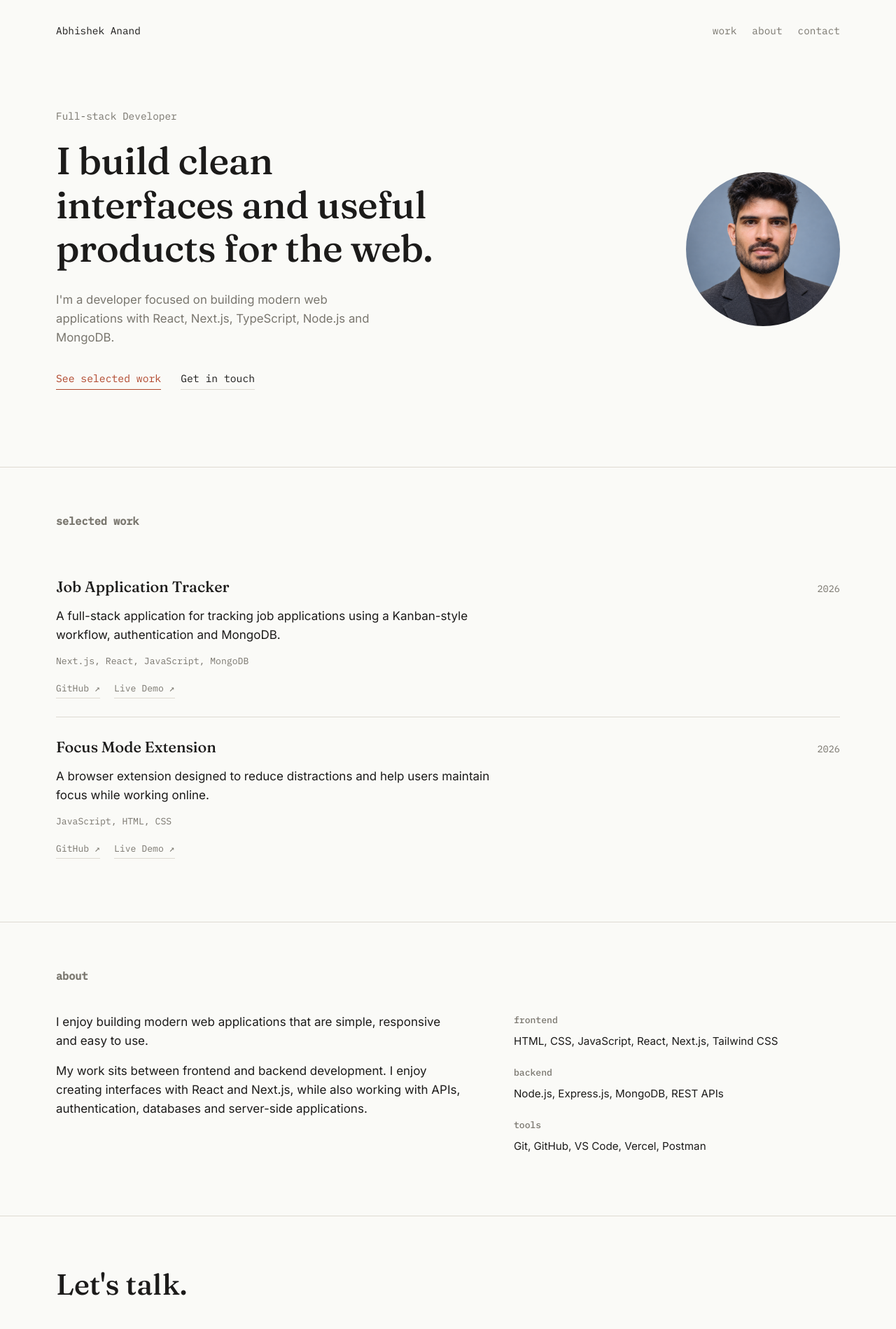
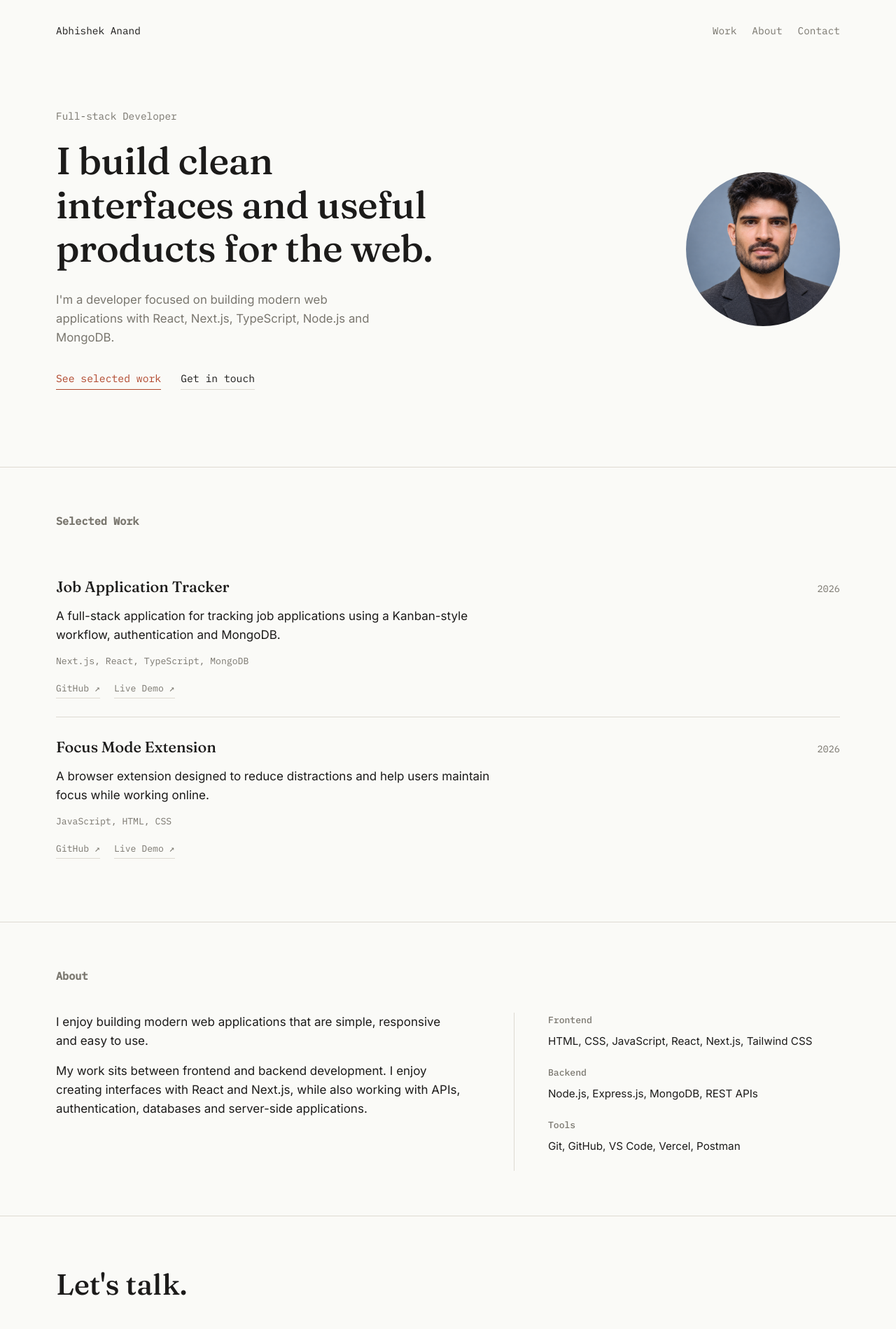
Before and after one commit to abhishek-anand7/My-Portfolio, a React (Vite) app: page / in a window 1280 px wide. Shown: the top 1899 px of the page at 70% size. Built offline with nearby package versions, Linux system fonts and the light colour scheme.

Commit message:
final touch

```diff
--- a/src/components/About.jsx
+++ b/src/components/About.jsx
@@ -2,7 +2,7 @@ function About() {
   return (
     <section id="about">
       <div className="wrap">
-        <h2 className="section-title">about</h2>
+        <h2 className="section-title">About</h2>
 
         <div className="about-grid">
           <div className="about-bio">
@@ -21,21 +21,21 @@ function About() {
 
           <div className="about-skills">
             <div className="skill-group">
-              <h3>frontend</h3>
+              <h3>Frontend</h3>
               <p>
                 HTML, CSS, JavaScript, React, Next.js, Tailwind CSS
               </p>
             </div>
 
             <div className="skill-group">
-              <h3>backend</h3>
+              <h3>Backend</h3>
               <p>
                 Node.js, Express.js, MongoDB, REST APIs
               </p>
             </div>
 
             <div className="skill-group">
-              <h3>tools</h3>
+              <h3>Tools</h3>
               <p>
                 Git, GitHub, VS Code, Vercel, Postman
               </p>
--- a/src/components/Navbar.jsx
+++ b/src/components/Navbar.jsx
@@ -5,9 +5,9 @@ function Navbar() {
         <div className="brand">Abhishek Anand</div>
 
         <div className="navlinks">
-          <a href="#work">work</a>
-          <a href="#about">about</a>
-          <a href="#contact">contact</a>
+          <a href="#work">Work</a>
+          <a href="#about">About</a>
+          <a href="#contact">Contact</a>
         </div>
       </div>
     </nav>
--- a/src/components/Work.jsx
+++ b/src/components/Work.jsx
@@ -4,7 +4,7 @@ const projects = [
     year: "2026",
     description:
       "A full-stack application for tracking job applications using a Kanban-style workflow, authentication and MongoDB.",
-    stack: "Next.js, React, JavaScript, MongoDB",
+    stack: "Next.js, React, TypeScript, MongoDB",
     github: "https://github.com/abhishek-anand7/Job-Application-Tracker",
     demo: "https://job-application-tracker-ochre-five.vercel.app/",
   },
@@ -23,7 +23,7 @@ function Work() {
   return (
     <section id="work">
       <div className="wrap">
-        <h2 className="section-title">selected work</h2>
+        <h2 className="section-title">Selected Work</h2>
 
         <div>
           {projects.map((project) => (
--- a/src/index.css
+++ b/src/index.css
@@ -287,6 +287,11 @@ h2.section-title {
   gap: 48px;
 }
 
+.about-skills {
+  border-left: 1px solid var(--line);
+  padding-left: 48px;
+}
+
 .about-bio p {
   max-width: 54ch;
   margin: 0 0 16px;
@@ -391,6 +396,11 @@ a:focus-visible {
     gap: 8px;
   }
 
+  .about-skills {
+    border-left: none;
+    padding-left: 0;
+  }
+
   .project-head {
     flex-direction: column;
     gap: 4px;
```
